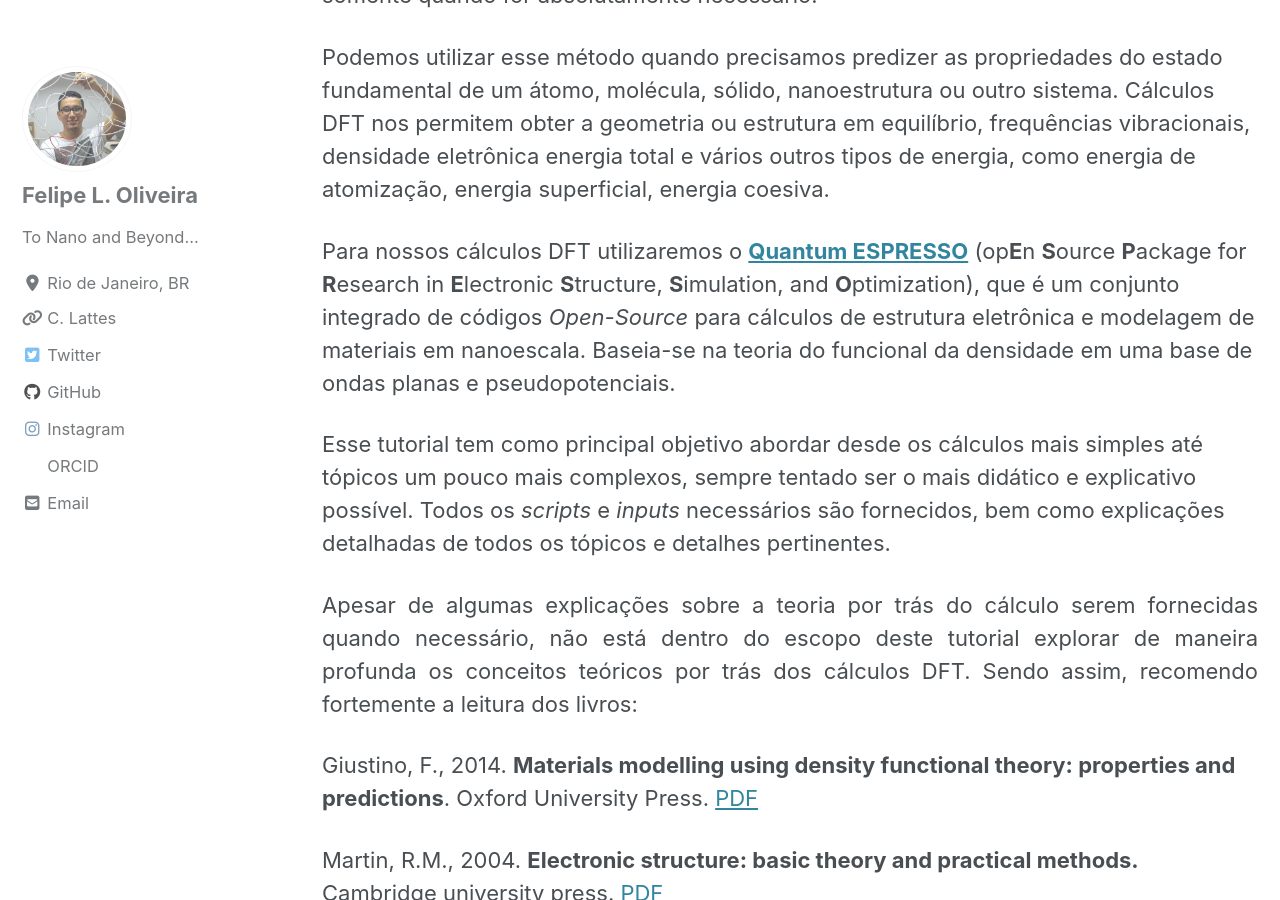
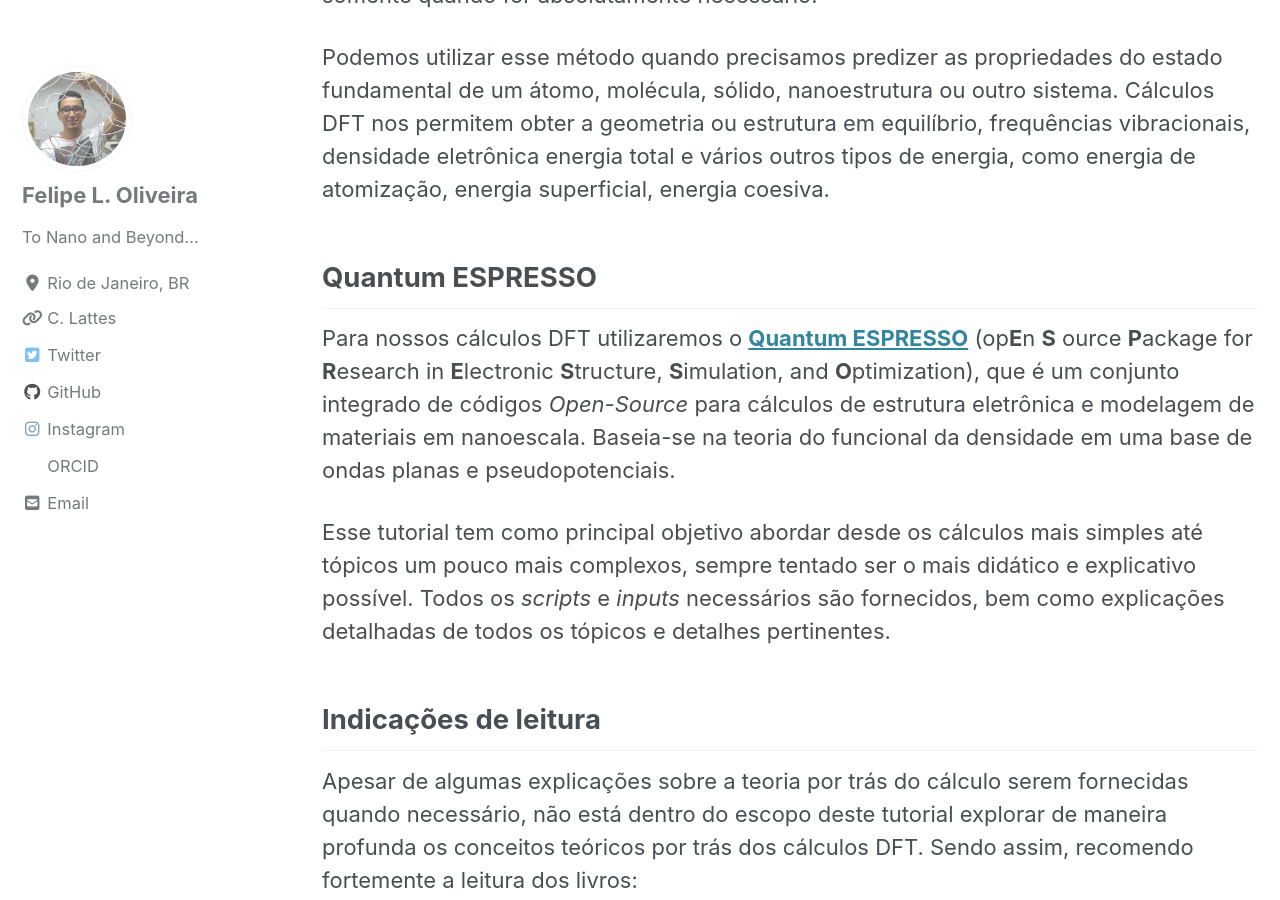
Before and after one commit to lipelopesoliveira/lipelopesoliveira.github.io, a Jekyll site: the page built from _posts/tutoriais_qe/2019-08-30-cap0.md, in a window 1280 px wide and 900 px high, scrolled down 1382 px. Built offline with Jekyll 4.4.1, drawn with Linux system fonts in a browser that asks for light colours; cached includes are drawn as plain includes; nearby versions of some CDN libraries; formulas are drawn with MathJax 3.

Commit message:
Update 2019-08-30-cap0.md

```diff
--- a/_posts/tutoriais_qe/2019-08-30-cap0.md
+++ b/_posts/tutoriais_qe/2019-08-30-cap0.md
@@ -7,6 +7,7 @@
   teaser: images/posts/tutorial_qe/logo_header.jpg
 excerpt: "Introdução"
 mathjax: "true"
+style="text-align: justify
 ---
 
 ## Introdução
@@ -14,6 +15,7 @@
 Todos os cientistas utilizam ou criam modelos para representar certos aspectos do universo físico. Sejam modelos conceituais, matemáticos, filosóficos ou físicos esses modelos nos ajudam a entender e explicar como nossos entes de estudos se comportam e se relacionam. O que estes modelos têm em comum é que eles utilizam um conjunto de objetos e regras bem definidos para representar entidades e processos que acontecem no universo físico. Ao longo deste tutorial utilizaremos um modelo teórico, a mecânica quântica, para representar e estudar átomos, moléculas e sólidos.
 
 Os métodos que utilizam a mecânica quântica, também conhecidos como métodos de **estrutura eletrônica**, são aqueles em que a energia e outras propriedades relacionadas a um determinado estado são obtidas através da resolução da equação de Schrödinger:
+{: ;"}
 
 $$\hat{H}\Psi = E\Psi$$
 
@@ -23,12 +25,15 @@
 
 Podemos utilizar esse método quando precisamos predizer as propriedades do estado fundamental de um átomo, molécula, sólido, nanoestrutura ou outro sistema. Cálculos DFT nos permitem obter a geometria ou estrutura em equilíbrio, frequências vibracionais, densidade eletrônica energia total e vários outros tipos de energia, como energia de atomização, energia superficial, energia coesiva.
 
-Para nossos cálculos DFT utilizaremos o [**Quantum ESPRESSO**](https://www.quantum-espresso.org/) (op**E**n **S**ource **P**ackage for **R**esearch in **E**lectronic **S**tructure, **S**imulation, and **O**ptimization), que é um conjunto integrado de códigos *Open-Source* para cálculos de estrutura eletrônica e modelagem de materiais em nanoescala. Baseia-se na teoria do funcional da densidade em uma base de ondas planas e pseudopotenciais.
+## Quantum ESPRESSO
+
+Para nossos cálculos DFT utilizaremos o [**Quantum ESPRESSO**](https://www.quantum-espresso.org/) (op**E**n **S** ource **P**ackage for **R**esearch in **E**lectronic **S**tructure, **S**imulation, and **O**ptimization), que é um conjunto integrado de códigos *Open-Source* para cálculos de estrutura eletrônica e modelagem de materiais em nanoescala. Baseia-se na teoria do funcional da densidade em uma base de ondas planas e pseudopotenciais.
 
 Esse tutorial tem como principal objetivo abordar desde os cálculos mais simples até tópicos um pouco mais complexos, sempre tentado ser o mais didático e explicativo possível. Todos os *scripts* e *inputs* necessários são fornecidos, bem como explicações detalhadas de todos os tópicos e detalhes pertinentes.
 
+## Indicações de leitura
+
 Apesar de algumas explicações sobre a teoria por trás do cálculo serem fornecidas quando necessário, não está dentro do escopo deste tutorial explorar de maneira profunda os conceitos teóricos por trás dos cálculos DFT. Sendo assim, recomendo fortemente a leitura dos livros:
-{: style="text-align: justify;"}
 
 Giustino, F., 2014. **Materials modelling using density functional theory: properties and predictions**. Oxford University Press. [PDF](https://drive.google.com/file/d/1gC0I6oAcLgdsJ6LUxhEG7YbzgUzsomzb/view?usp=sharing)
 
```
